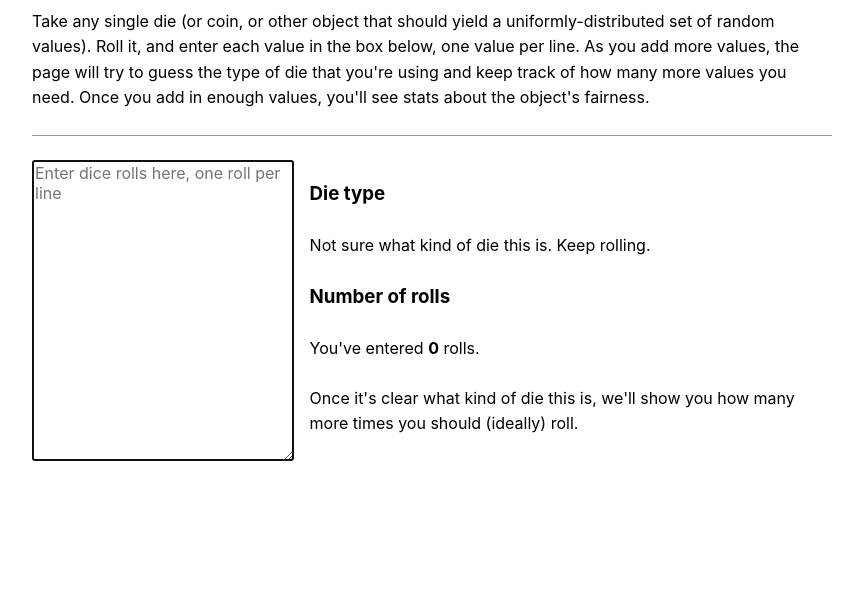
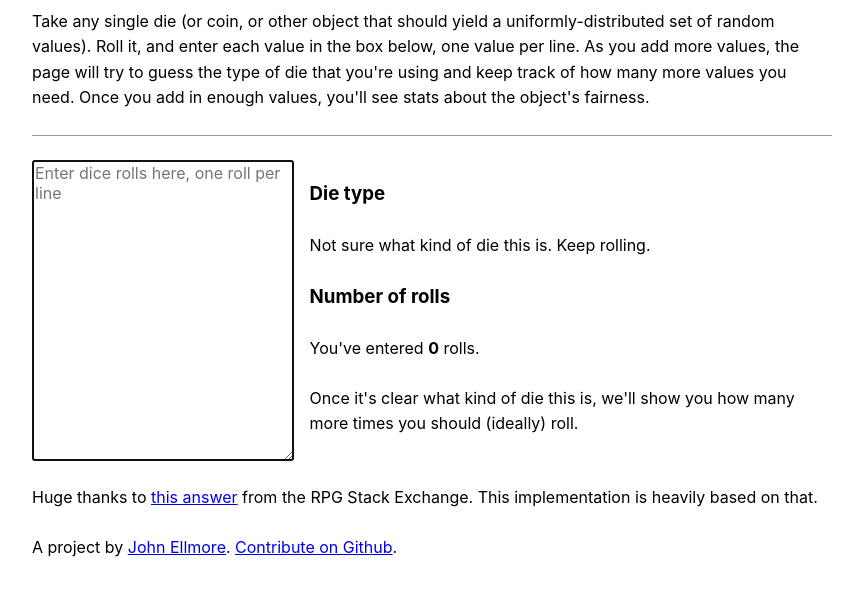
Before and after one commit to johnellmore/dicefairness, a plain HTML site: page index.html in a window 1280 px wide. Shown: the part 88-684 px from the top of the page, without its empty margins (208-1052 px from the left). Drawn offline with Linux system fonts and the light colour scheme.

Commit message:
some polishing for publishing

```diff
--- a/index.html
+++ b/index.html
@@ -43,6 +43,11 @@
     .interface .report {
       flex: 4 0 300px;
     }
+
+    .below {
+      max-width: 800px;
+      margin: 0 auto 1.5em;
+    }
   </style>
 </head>
 <body>
@@ -62,6 +67,15 @@
     <div class="report">
       <!-- populated by JS below -->
     </div>
+  </div>
+  <div class="below">
+    <p>
+      Huge thanks to <a href="https://rpg.stackexchange.com/a/70803">this answer</a> from the RPG Stack Exchange. This implementation is heavily based on that.
+    </p>
+    <p>
+      A project by <a href="https://johnellmore.com">John Ellmore</a>.
+      <a href="https://github.com/johnellmore/dicefairness">Contribute on Github</a>.
+    </p>
   </div>
   <script src="./jstat.min.js"></script>
   <script type="module">
@@ -107,7 +121,7 @@
         '<h3>Die type</h3>',
 
         diceType
-          ? `<p>This looks like a <strong>${diceType.type}</strong> die; if that's not right, keep adding values and this guess will be updated.</p>`
+          ? `<p>This looks like a <strong>${diceType.type}</strong> die. If that's not right, keep adding values and this guess will be updated.</p>`
           : '<p>Not sure what kind of die this is. Keep rolling.</p>',
 
           '<h3>Number of rolls</h3>',
@@ -131,7 +145,7 @@
           ? `<h3>Fairness: ${fairness}</h3>`
           : '',
         rollSet.numRolls && diceType
-          ? `<p>The chi-squared value of your set of rolls is <strong>${fmt(chiSq)}</strong>. The value of the chi-squared distribution at ${fmt(chiSq)}, with ${diceType.sides - 1} (${diceType.sides} sides minus 1) degrees of freedom, is ${fmt(cdf)}. <strong>This means that a truly fair ${diceType.type} die would have a chi-squared value less than this in ${fmt(cdf * 100)}% of tests.</strong></p>`
+          ? `<p>The chi-squared value of your set of rolls is <strong>${fmt(chiSq)}</strong>. The value of the CDF of the chi-squared distribution at ${fmt(chiSq)}, with ${diceType.sides - 1} (${diceType.sides} sides minus 1) degrees of freedom, is ${fmt(cdf)}. <strong>This means that a truly fair ${diceType.type} die would have a chi-squared value less than this in ${fmt(cdf * 100)}% of tests.</strong></p>`
           : '',
       ];
 
```
